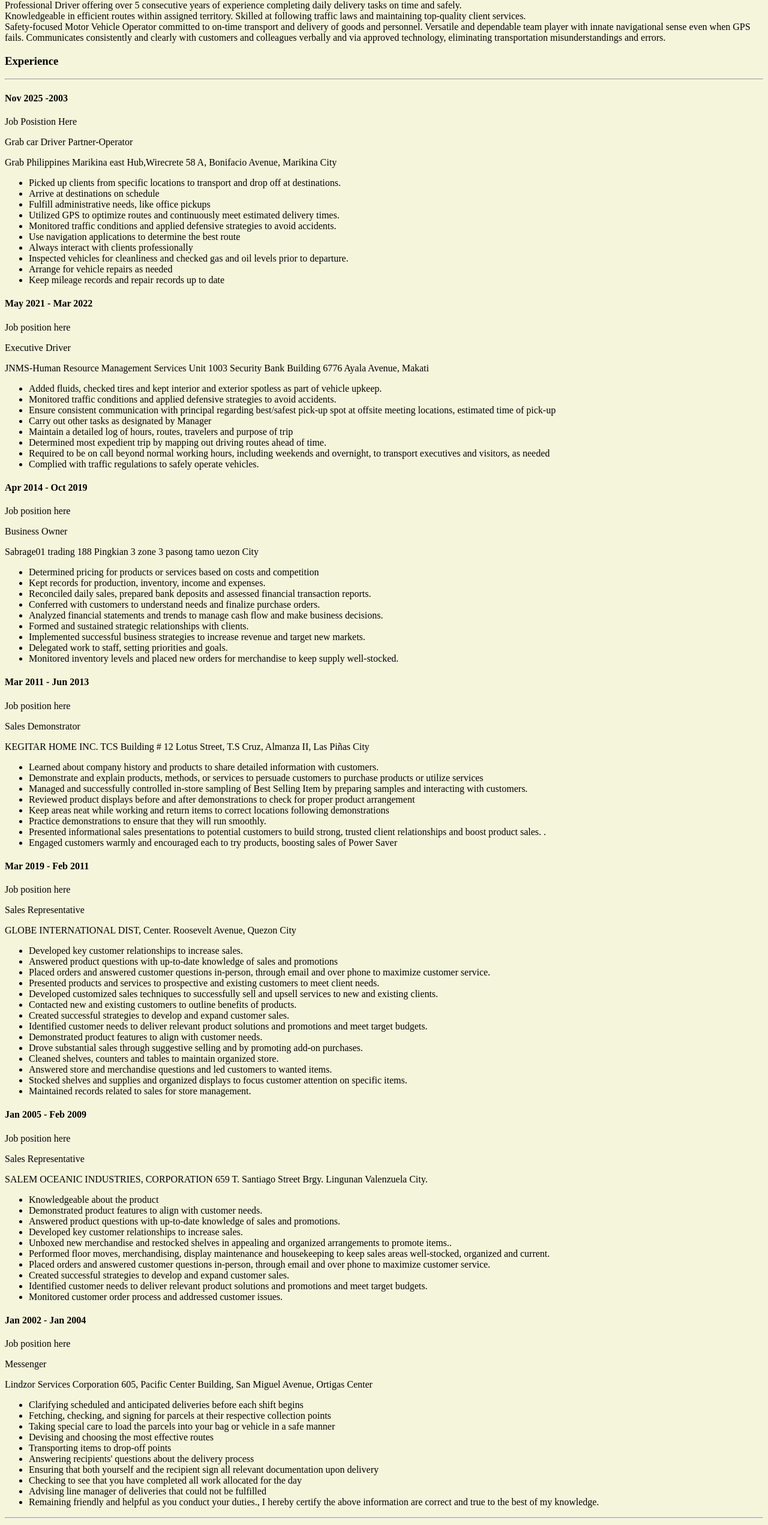
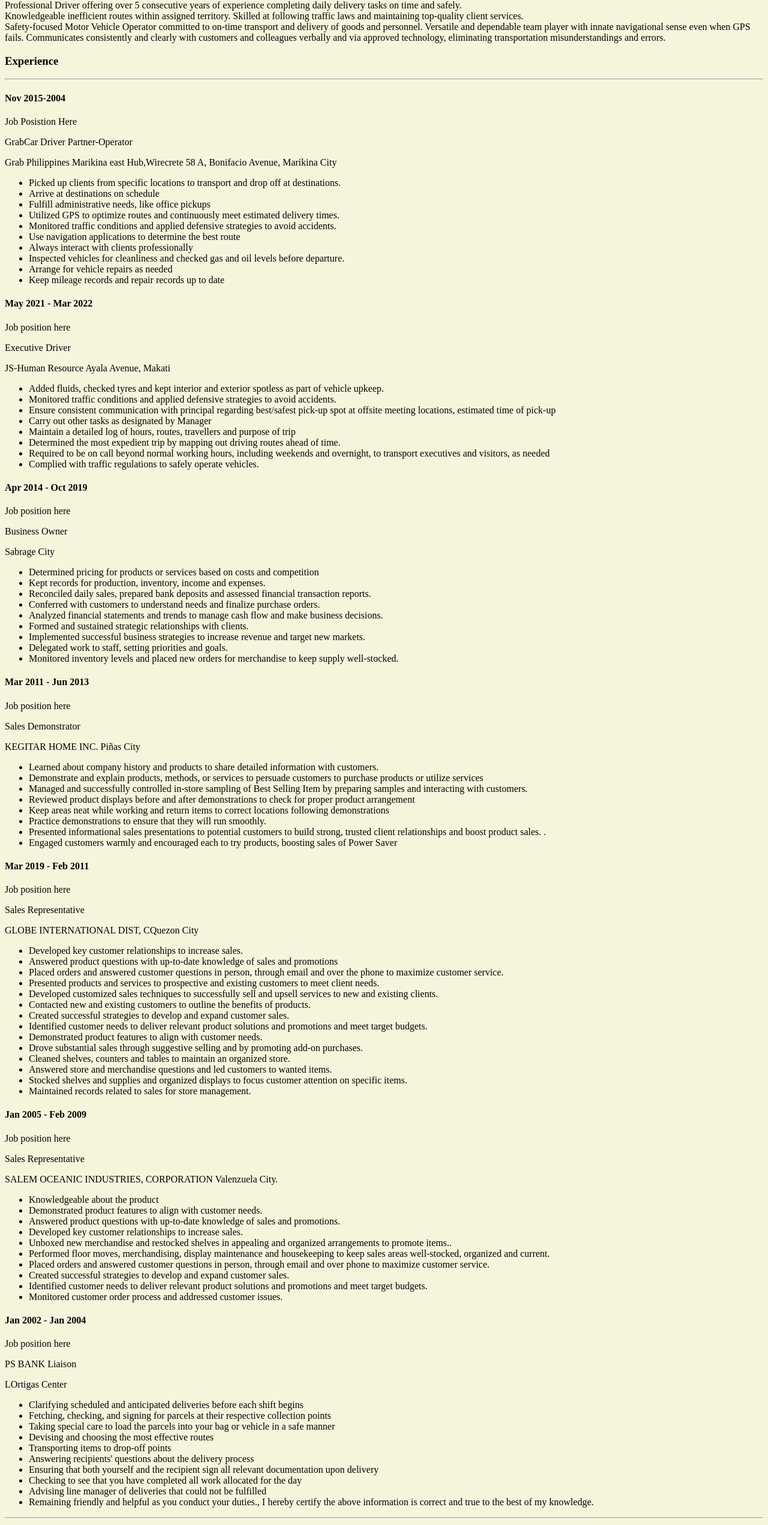
Before and after one commit to jude-LCT/CV-Version1, a plain HTML site: page index.html in a window 1280 px wide. Shown: the part 234-2776 px from the top of the page at 60% size. Drawn offline with Linux system fonts and the light colour scheme.

Commit message:
Update index.html
edit some info

```diff
--- a/index.html
+++ b/index.html
@@ -13,7 +13,7 @@
         <tr>
             <td><img src="./image/jude-photo.png" alt="Authos Photo" width="200"></td>
             <td><h1>Jodasto Estrada</h1>
-                <h3>Web-Developer/GrabPh Driver Partner Operator</h3>
+                <h3>An Aspiring Web-Developer</h3>
                 <hr>
 
                 <a href="./about.html">About Me</a>
@@ -26,13 +26,13 @@
 
 
     <p>Professional Driver offering over 5 consecutive years of experience completing daily delivery tasks on time and safely.
-    <br> Knowledgeable in efficient routes within assigned territory. Skilled at following traffic laws and maintaining top-quality client services.
+    <br> Knowledgeable inefficient routes within assigned territory. Skilled at following traffic laws and maintaining top-quality client services.
     <br> Safety-focused Motor Vehicle Operator committed to on-time transport and delivery of goods and personnel. Versatile and dependable team player with innate navigational sense even when GPS fails. Communicates consistently and clearly with customers and colleagues verbally and via approved technology, eliminating transportation misunderstandings and errors.</p>
     <h3>Experience</h3>
     <hr>
-    <h4>Nov 2025 -2003</h4>
+    <h4>Nov 2015-2004</h4>
     <p>Job Posistion Here</p>
-    <p>Grab car Driver Partner-Operator</p>
+    <p>GrabCar Driver Partner-Operator</p>
     <p>Grab Philippines Marikina east Hub,Wirecrete 58 A, Bonifacio Avenue, Marikina City</p>
     <ul>
         <li>Picked up clients from specific locations to transport and drop off at destinations.</li>
@@ -42,21 +42,21 @@
         <li>Monitored traffic conditions and applied defensive strategies to avoid accidents.</li>
         <li>Use navigation applications to determine the best route</li>
         <li>Always interact with clients professionally</li>
-        <li>Inspected vehicles for cleanliness and checked gas and oil levels prior to departure.</li>
+        <li>Inspected vehicles for cleanliness and checked gas and oil levels before departure.</li>
         <li>Arrange for vehicle repairs as needed</li>
         <li>Keep mileage records and repair records up to date</li>
     </ul>
     <h4>May 2021 -  Mar 2022</h4>
     <p>Job position here</p>
     <p>Executive Driver</p>
-    <p>JNMS-Human Resource Management Services Unit 1003 Security Bank Building 6776 Ayala Avenue, Makati </p>
+    <p>JS-Human Resource Ayala Avenue, Makati </p>
     <ul>
-        <li>Added fluids, checked tires and kept interior and exterior spotless as part of vehicle upkeep.</li>
+        <li>Added fluids, checked tyres and kept interior and exterior spotless as part of vehicle upkeep.</li>
         <li>Monitored traffic conditions and applied defensive strategies to avoid accidents.</li>
         <li>Ensure consistent communication with principal regarding best/safest pick-up spot at offsite meeting locations, estimated time of pick-up</li>
         <li>Carry out other tasks as designated by Manager</li>
-        <li>Maintain a detailed log of hours, routes, travelers and purpose of trip</li>
-        <li>Determined most expedient trip by mapping out driving routes ahead of time.</li>
+        <li>Maintain a detailed log of hours, routes, travellers and purpose of trip</li>
+        <li>Determined the most expedient trip by mapping out driving routes ahead of time.</li>
         <li>Required to be on call beyond normal working hours, including weekends and overnight, to transport executives and visitors, as needed</li>
         <li>Complied with traffic regulations to safely operate vehicles.
         </li>
@@ -66,7 +66,7 @@
 <h4>Apr 2014 - Oct 2019</h4>
 <p>Job position here</p>
 <p>Business Owner</p>
-<p>Sabrage01 trading  188 Pingkian 3 zone 3 pasong tamo uezon City</p>
+<p>Sabrage City</p>
 <ul>
     <li>Determined pricing for products or services based on costs and competition</li>
     <li>Kept records for production, inventory, income and expenses.</li>
@@ -81,7 +81,7 @@
 <h4>Mar 2011 - Jun  2013</h4>
 <p>Job position here</p>
 <p>Sales Demonstrator</p>
-<p>KEGITAR HOME INC.  TCS Building # 12 Lotus Street, T.S Cruz, Almanza II, Las Piñas City</p>
+<p>KEGITAR HOME INC. Piñas City</p>
 <ul>
     <li>Learned about company history and products to share detailed information with customers.</li>
     <li>Demonstrate and explain products, methods, or services to persuade customers to purchase products or utilize services</li>
@@ -97,19 +97,19 @@
 <h4>Mar 2019 - Feb 2011</h4>
 <p>Job position here</p>
 <p>Sales Representative</p>
-<p>GLOBE INTERNATIONAL DIST, Center. Roosevelt Avenue, Quezon City</p>
+<p>GLOBE INTERNATIONAL DIST, CQuezon City</p>
 <ul>
     <li>Developed key customer relationships to increase sales.</li>
     <li>Answered product questions with up-to-date knowledge of sales and promotions</li>
-    <li>Placed orders and answered customer questions in-person, through email and over phone to maximize customer service.</li>
+    <li>Placed orders and answered customer questions in person, through email and over the phone to maximize customer service.</li>
     <li>Presented products and services to prospective and existing customers to meet client needs.</li>
     <li>Developed customized sales techniques to successfully sell and upsell services to new and existing clients.</li>
-    <li>Contacted new and existing customers to outline benefits of products.</li>
+    <li>Contacted new and existing customers to outline the benefits of products.</li>
     <li>Created successful strategies to develop and expand customer sales.</li>
     <li>Identified customer needs to deliver relevant product solutions and promotions and meet target budgets.</li>
     <li>Demonstrated product features to align with customer needs.</li>
     <li>Drove substantial sales through suggestive selling and by promoting add-on purchases.</li>
-    <li>Cleaned shelves, counters and tables to maintain organized store.</li>
+    <li>Cleaned shelves, counters and tables to maintain an organized store.</li>
     <li>Answered store and merchandise questions and led customers to wanted items.</li>
     <li>Stocked shelves and supplies and organized displays to focus customer attention on specific items.</li>
     <li>Maintained records related to sales for store management.</li>
@@ -118,7 +118,7 @@
 <h4>Jan 2005 - Feb 2009</h4>
 <p>Job position here</p>
 <p>Sales Representative</p>
-<p>SALEM OCEANIC INDUSTRIES, CORPORATION   659 T. Santiago Street Brgy. Lingunan Valenzuela City.</p>
+<p>SALEM OCEANIC INDUSTRIES, CORPORATION  Valenzuela City.</p>
 <ul>
     <li>Knowledgeable about the product</li>
     <li>Demonstrated product features to align with customer needs.</li>
@@ -126,7 +126,7 @@
     <li>Developed key customer relationships to increase sales.</li>
     <li>Unboxed new merchandise and restocked shelves in appealing and organized arrangements to promote items..</li>
     <li>Performed floor moves, merchandising, display maintenance and housekeeping to keep sales areas well-stocked, organized and current.</li>
-    <li>Placed orders and answered customer questions in-person, through email and over phone to maximize customer service.</li>
+    <li>Placed orders and answered customer questions in person, through email and over phone to maximize customer service.</li>
     <li>Created successful strategies to develop and expand customer sales.</li>
     <li>Identified customer needs to deliver relevant product solutions and promotions and meet target budgets.</li>
     <li>Monitored customer order process and addressed customer issues.</li>
@@ -134,8 +134,8 @@
 
 <h4>Jan 2002 - Jan 2004</h4>
 <p>Job position here</p>
-<p>Messenger</p>
-<p>Lindzor Services Corporation   605, Pacific Center Building, San Miguel Avenue, Ortigas Center</p>
+<p>PS BANK Liaison </p>
+<p>LOrtigas Center</p>
 <ul>
     <li>Clarifying scheduled and anticipated deliveries before each shift begins</li>
     <li>Fetching, checking, and signing for parcels at their respective collection points</li>
@@ -146,18 +146,12 @@
     <li>Ensuring that both yourself and the recipient sign all relevant documentation upon delivery</li>
     <li>Checking to see that you have completed all work allocated for the day</li>
     <li>Advising line manager of deliveries that could not be fulfilled</li>
-    <li>Remaining friendly and helpful as you conduct your duties., I hereby certify the above information are correct and true to the best of my knowledge.</li>
+    <li>Remaining friendly and helpful as you conduct your duties., I hereby certify the above information is correct and true to the best of my knowledge.</li>
 
 
 
 </ul>
-<hr>
-<h5>Reference</h5>
-<p>Leslie Sampang <br> Name Surname</p>
-<p>Accounting OfficAer, Sanofi Aventis ph.</p>
-<p>Job position, Company Name</p>
-<p>Phone: +639393965756</p>
-<p>Email: lesliesampang@gmail.com</p>
+
 <hr>
 
   <footer>
```
